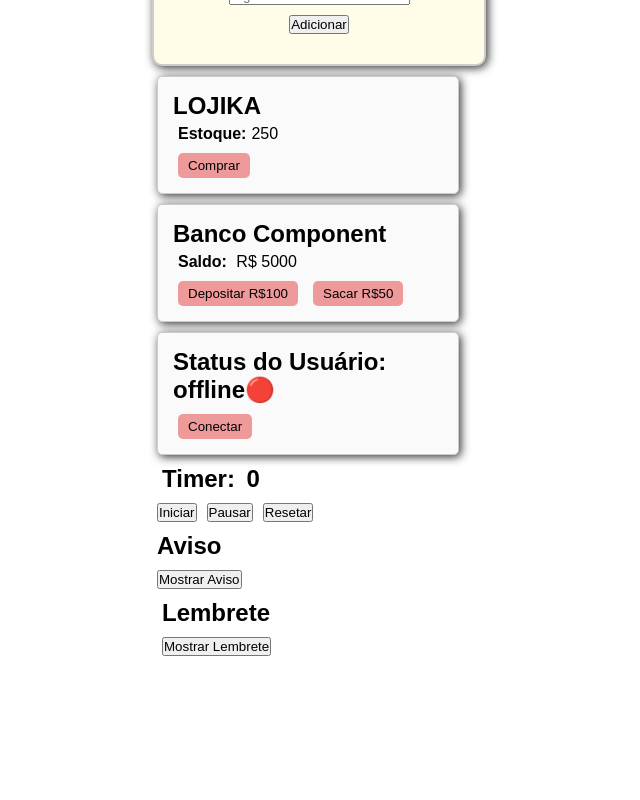
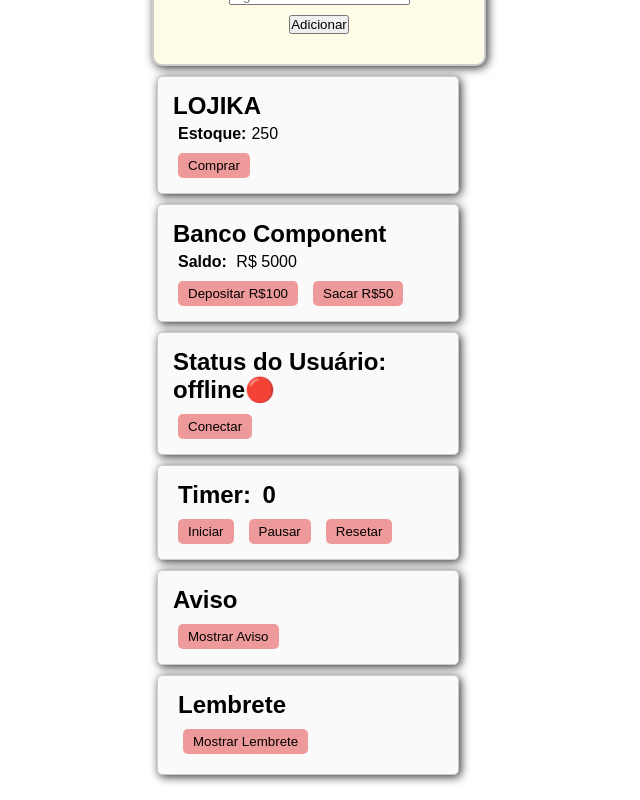
Before and after one commit to samellop3s/react-js-hooks-studies, a React (Vite) app in the folder meu-projeto/: page / in a window 1280 px wide. Shown: the part 1275-2075 px from the top of the page, without its empty margins (321-961 px from the left). Before the commit the page ends 1956 px from the top, so only its background shows below. Built offline with nearby package versions, Linux system fonts and the light colour scheme.

Commit message:
Style atualizado

```diff
--- a/meu-projeto/src/Componentes/Aviso.jsx
+++ b/meu-projeto/src/Componentes/Aviso.jsx
@@ -1,4 +1,5 @@
 import { useState } from "react";
+import "../Style.css";
 
 function Aviso(props) {
 
@@ -11,7 +12,7 @@ function Aviso(props) {
     }
 
     return (
-        <div>
+        <div className="card-aviso">
             <h2>Aviso</h2>
             <button onClick={toggleAviso}>
                 {aviso ? "Esconder Aviso" : "Mostrar Aviso"}
--- a/meu-projeto/src/Componentes/Lembrete.jsx
+++ b/meu-projeto/src/Componentes/Lembrete.jsx
@@ -1,5 +1,6 @@
 import { useState } from 'react';
 import { useEffect } from 'react';
+import "../Style.css";
 
 function Lembrete(props) {
 
@@ -11,7 +12,7 @@ function Lembrete(props) {
     }, [lembrete]);
 
     return (
-        <div>
+        <div className='card-lembrete'>
             <div className="container-lembrete">
                 <h2>Lembrete</h2>
                 <button onClick={() => setLembrete(!lembrete)}>
--- a/meu-projeto/src/Componentes/Timer.jsx
+++ b/meu-projeto/src/Componentes/Timer.jsx
@@ -1,4 +1,5 @@
 import { useEffect, useState } from "react";
+import "../Style.css";
 
 function Timer () {
 
@@ -44,7 +45,7 @@ function Timer () {
     }, [rodando]); // <- o efeito depende de "rodando"
 
     return (
-        <div>
+        <div className="card-timer">
             <h2><strong>Timer:</strong> {segundos}</h2>
 
             <button onClick={() => setRodando(true)}>Iniciar</button>
--- a/meu-projeto/src/Style.css
+++ b/meu-projeto/src/Style.css
@@ -236,7 +236,10 @@ body {
 
 .card-estoque,
 .card-banco,
-.card-status {
+.card-status,
+.card-timer,
+.card-aviso,
+.card-lembrete {
     margin: 10px;
     padding: 10px;
     border: 1px solid #ccc;
@@ -248,13 +251,19 @@ body {
 }
 .card-estoque:hover,
 .card-banco:hover,
-.card-status:hover {
+.card-status:hover,
+.card-timer:hover,
+.card-aviso:hover,
+.card-lembrete:hover {
     box-shadow: #333 4px 4px 15px;
 }
 
 .card-estoque button,
 .card-banco button,
-.card-status button {
+.card-status button,
+.card-timer button,
+.card-aviso button,
+.card-lembrete button {
     margin-left: 10px;
     padding: 5px 10px;
     background-color: #ef9a9a;
```
